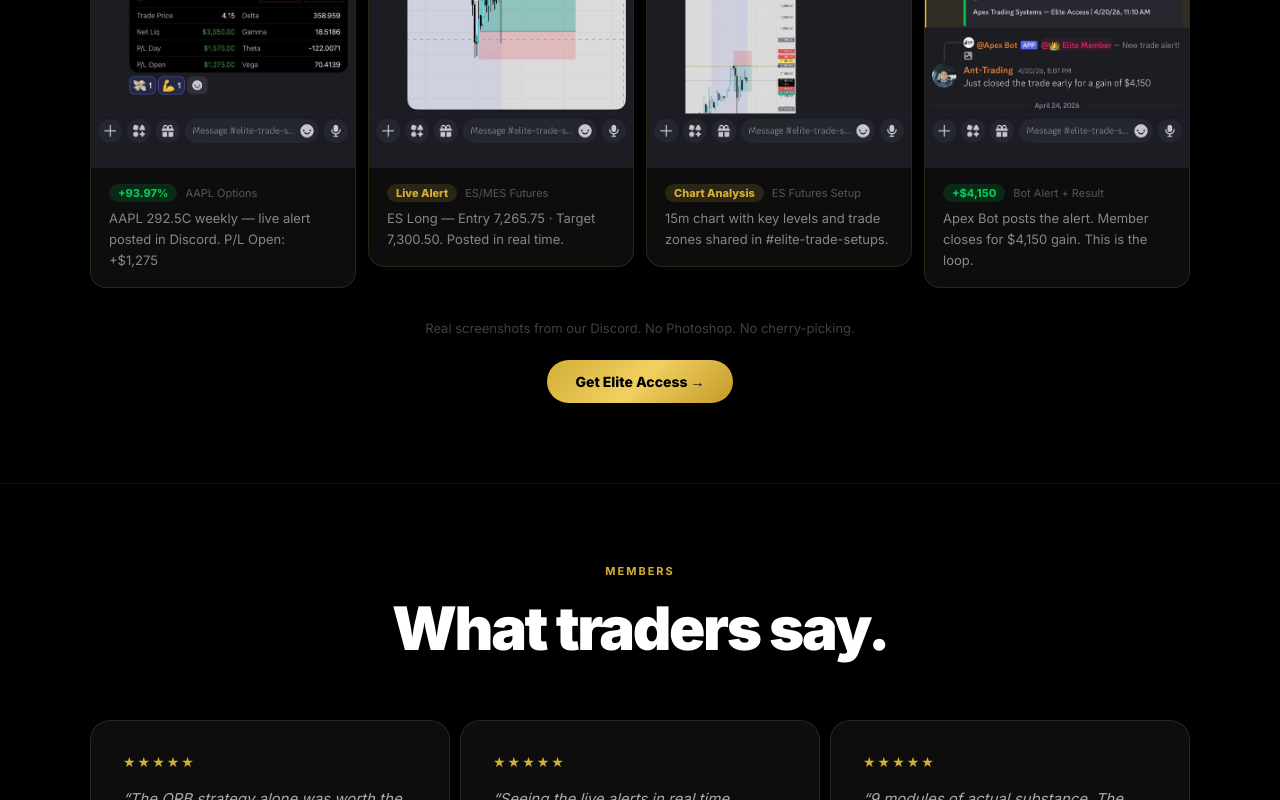
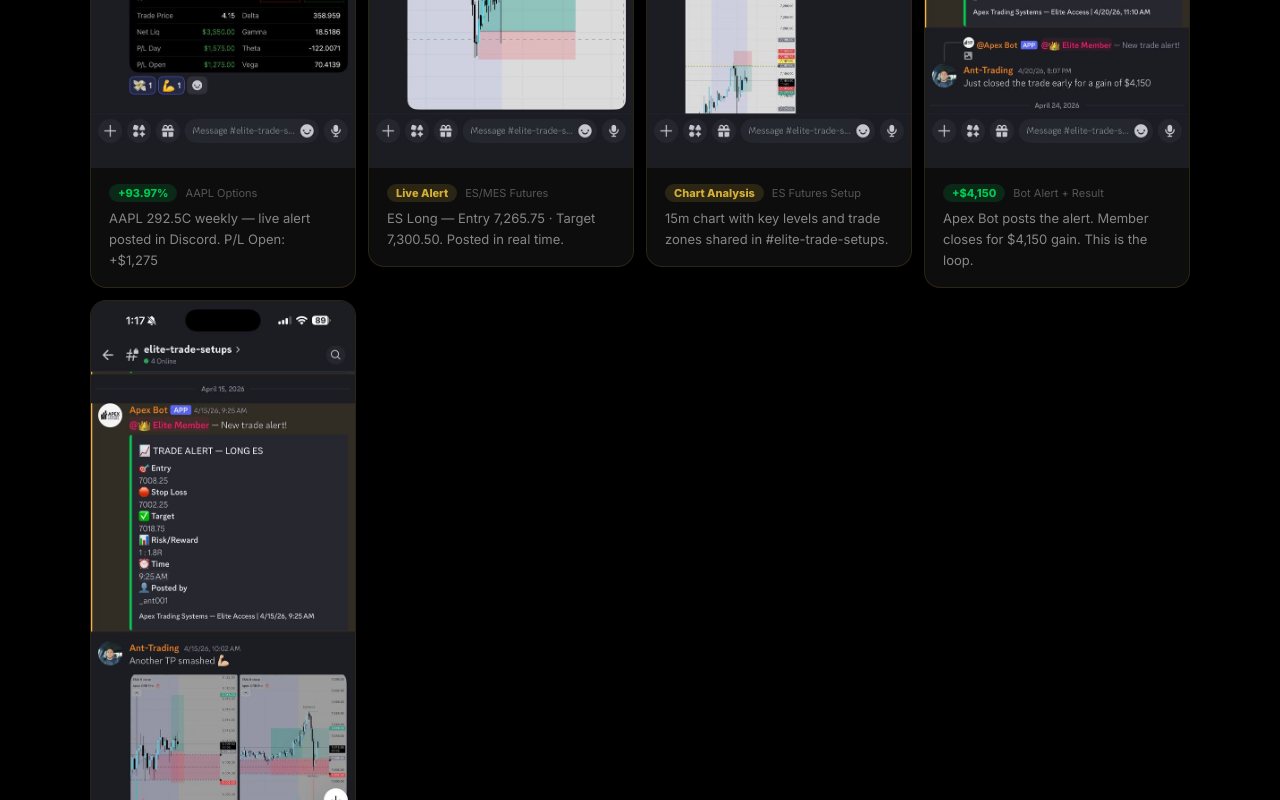
Before and after one commit to atradingsystems/Apex-Trading-Systems, a Next.js app: page / in a window 1280 px wide. Shown: the part 6495-7295 px from the top of the page. Built offline with nearby package versions, Linux system fonts and the light colour scheme.

Commit message:
Add 5th elite trade setup: ES TP Apr 15 (Another TP smashed)

```diff
--- a/app/page.tsx
+++ b/app/page.tsx
@@ -347,6 +347,7 @@ export default function Home() {
               { src: "/elite-setup-futures.jpg", badge: "Live Alert", badgeColor: G, badgeBg: "rgba(212,175,55,0.15)", label: "ES/MES Futures", desc: "ES Long — Entry 7,265.75 · Target 7,300.50. Posted in real time." },
               { src: "/elite-setup-chart.jpg", badge: "Chart Analysis", badgeColor: G, badgeBg: "rgba(212,175,55,0.15)", label: "ES Futures Setup", desc: "15m chart with key levels and trade zones shared in #elite-trade-setups." },
               { src: "/elite-setup-alert.jpg", badge: "+$4,150", badgeColor: "#00c853", badgeBg: "rgba(0,200,83,0.15)", label: "Bot Alert + Result", desc: "Apex Bot posts the alert. Member closes for $4,150 gain. This is the loop." },
+              { src: "/elite-setup-tp.jpg", badge: "TP Smashed", badgeColor: "#00c853", badgeBg: "rgba(0,200,83,0.15)", label: "ES Long · 4/15/26", desc: "Entry 7,008.25 · Target 7,018.75 · R/R 1:1.8R. \"Another TP smashed 💪\"" },
             ].map((item, i) => (
               <FadeIn key={i} delay={i * 80}>
                 <div style={{ background: "#0d0d0d", border: "1px solid rgba(212,175,55,0.15)", borderRadius: 16, overflow: "hidden" }}>
```
Also changed, not shown: public/elite-setup-tp.jpg (added).
